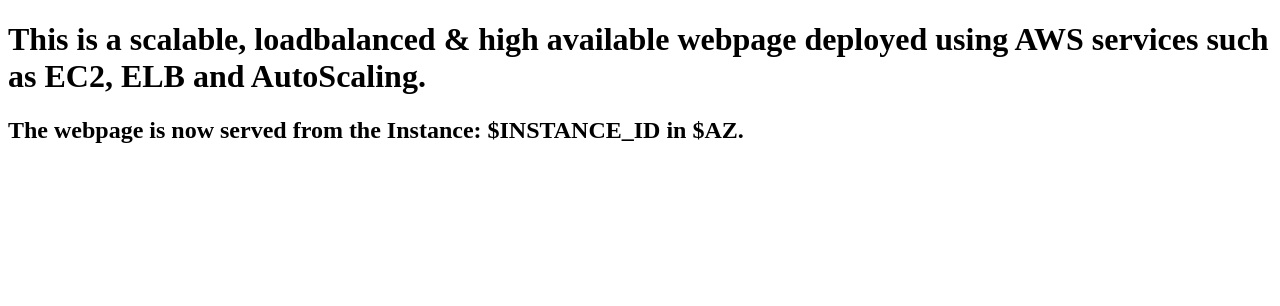
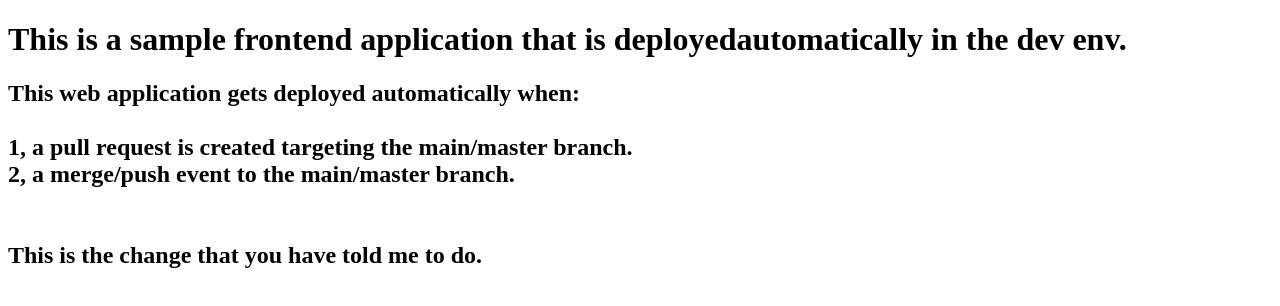
Before and after one commit to vaanamuthu/devops-avv, a plain HTML site: page jenkins-cicd/index.html in a window 1280 px wide. Drawn offline with Linux system fonts and the light colour scheme.

Commit message:
Update index.html

```diff
--- a/jenkins-cicd/index.html
+++ b/jenkins-cicd/index.html
@@ -6,10 +6,15 @@
 </head>
 <body>
 <h1>
-This is a scalable, loadbalanced & high available webpage deployed using AWS services such as EC2, ELB and AutoScaling.
+This is a sample frontend application that is deployedautomatically in the dev env.
 </h1>
 <h2>
-The webpage is now served from the Instance: $INSTANCE_ID in $AZ.
+  This web application gets deployed automatically when:<br>
+  <br>
+  1, a pull request is created targeting the main/master branch.<br>
+  2, a merge/push event to the main/master branch.<br><br><br>
+
+  This is the change that you have told me to do.
 </h2>
 </body>
 </html>
```
